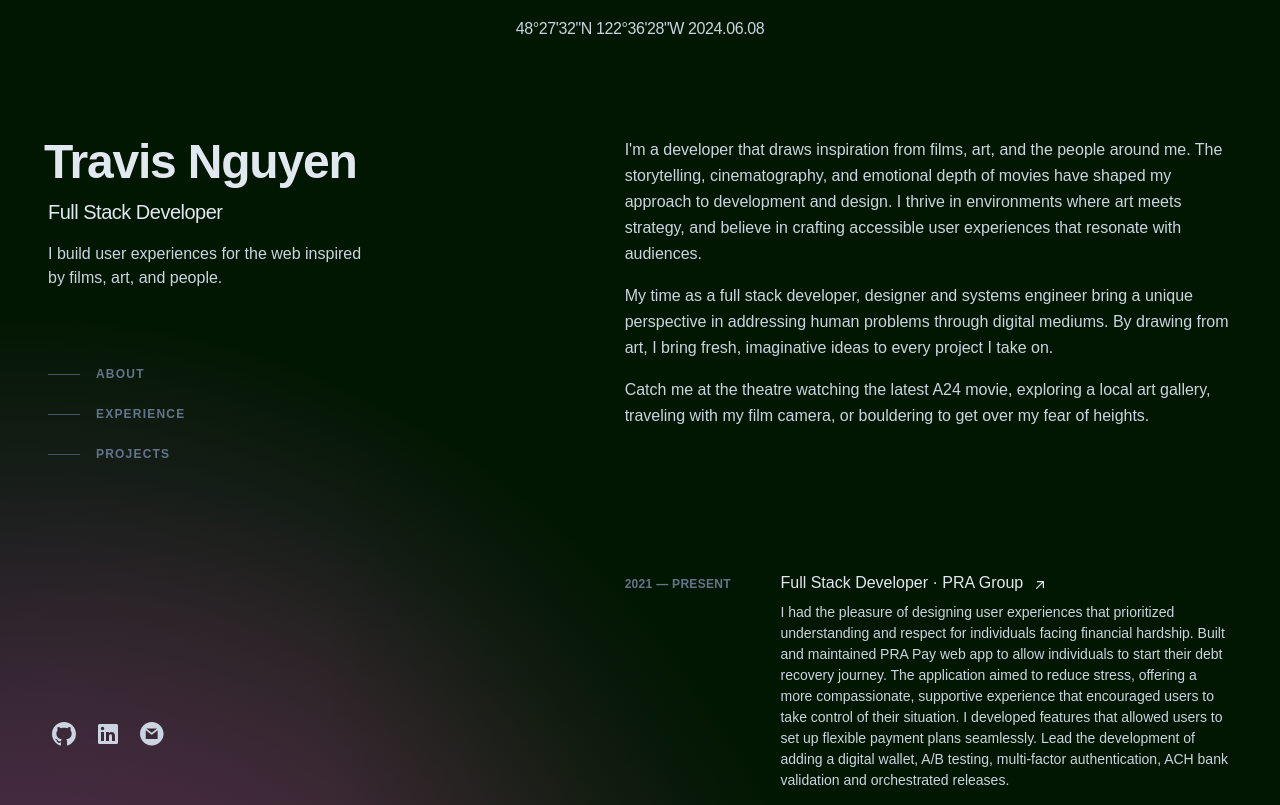
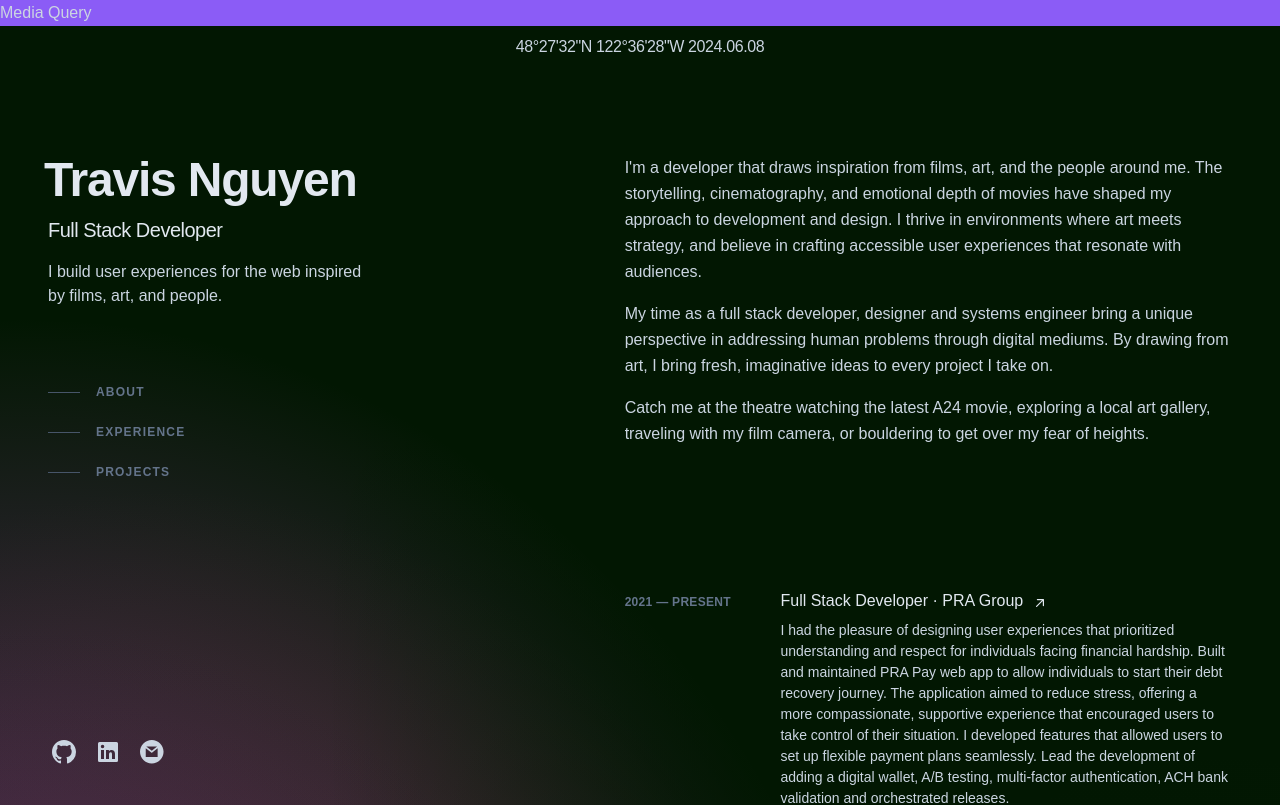
Before and after one commit to NguyenTrav/NguyenTrav-website, a SvelteKit app: page / in a window 1280 px wide. Shown: the top 805 px of the page. Built offline with nearby package versions, Linux system fonts and the light colour scheme; a web font is replaced by a local one.

Commit message:
decrease coord padding and revert xl to 1/3

```diff
--- a/src/routes/+layout.svelte
+++ b/src/routes/+layout.svelte
@@ -27,11 +27,11 @@
 	<div class="pointer-events-none fixed inset-0 z-30 transition duration-300 lg:absolute"></div>
 	<div>
 	   <section>
-		<!-- <div class="bg-red-500 sm:bg-orange-500 md:bg-green-500 lg:bg-blue-500 xl:bg-violet-500">Media Query</div> -->
+		<div class="bg-red-500 sm:bg-orange-500 md:bg-green-500 lg:bg-blue-500 xl:bg-violet-500">Media Query</div>
 		  <enhanced:img class="mx-auto md:hidden w-96" src="{cliffjumpsm}" alt="cliffjump" loading="lazy"/>
 		  <enhanced:img class="mx-auto hidden md:block lg:hidden w-1/2" src="{cliffjumpmd}" alt="cliffjump" loading="lazy"/>
-		  <enhanced:img class="mx-auto hidden lg:block lg:w-2/5 xl:w-1/4" src="{cliffjumplg}" alt="cliffjump" loading="lazy"/>
-		  <p class="coordinates font-thin tracking-tight text-center pt-2 md:pt-4">48°27'32"N 122°36'28"W 2024.06.08</p>
+		  <enhanced:img class="mx-auto hidden lg:block lg:w-2/5 xl:w-1/3" src="{cliffjumplg}" alt="cliffjump" loading="lazy"/>
+		  <p class="coordinates font-thin tracking-tight text-center pt-2">48°27'32"N 122°36'28"W 2024.06.08</p>
 	   </section>
 	   <div class="mx-auto min-h-screen max-w-screen-xl px-6 py-12 font-sans md:px-12 md:py-16 lg:py-0">
 		  <div class="lg:flex lg:justify-between lg:gap-4">
```
